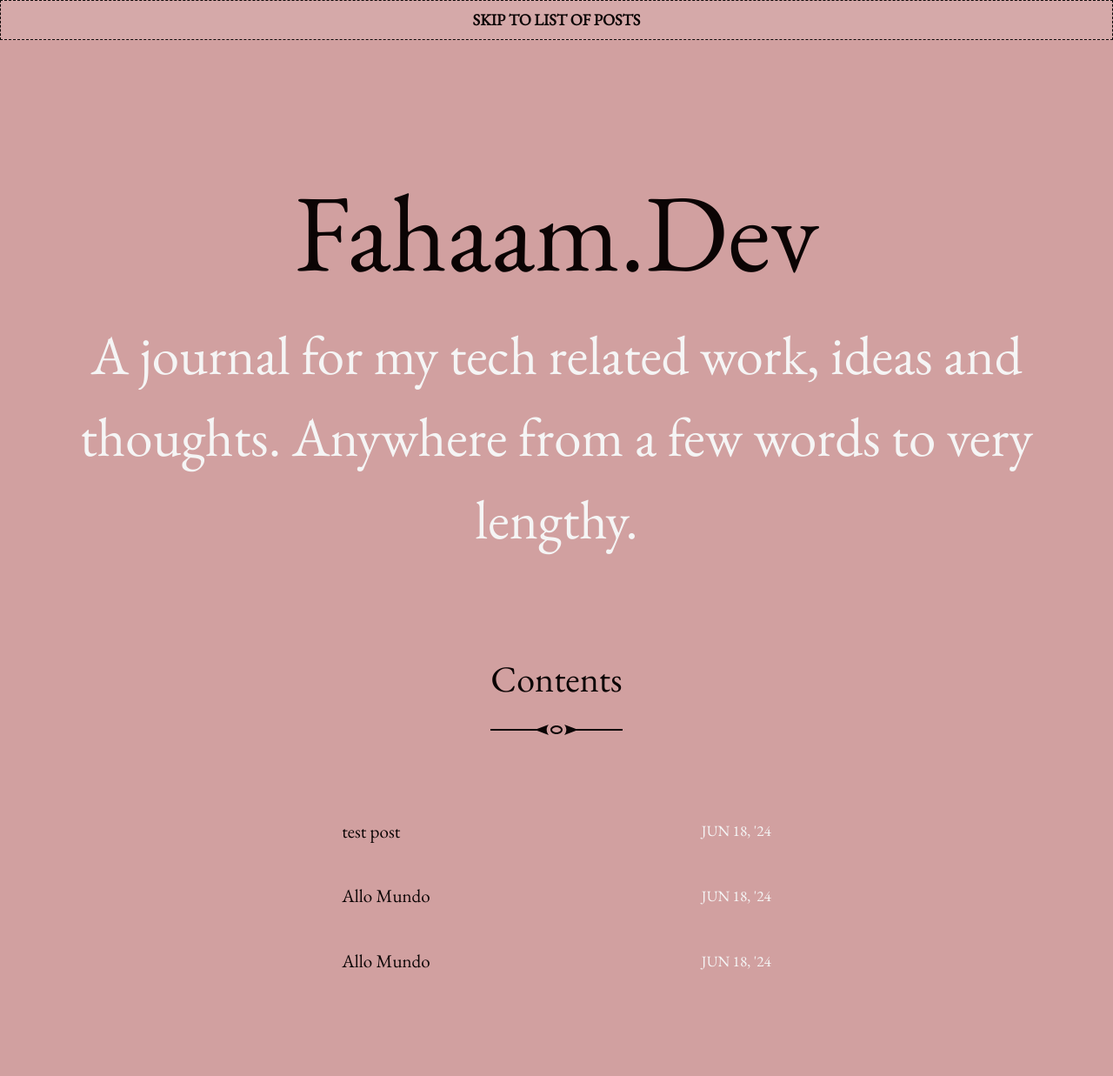
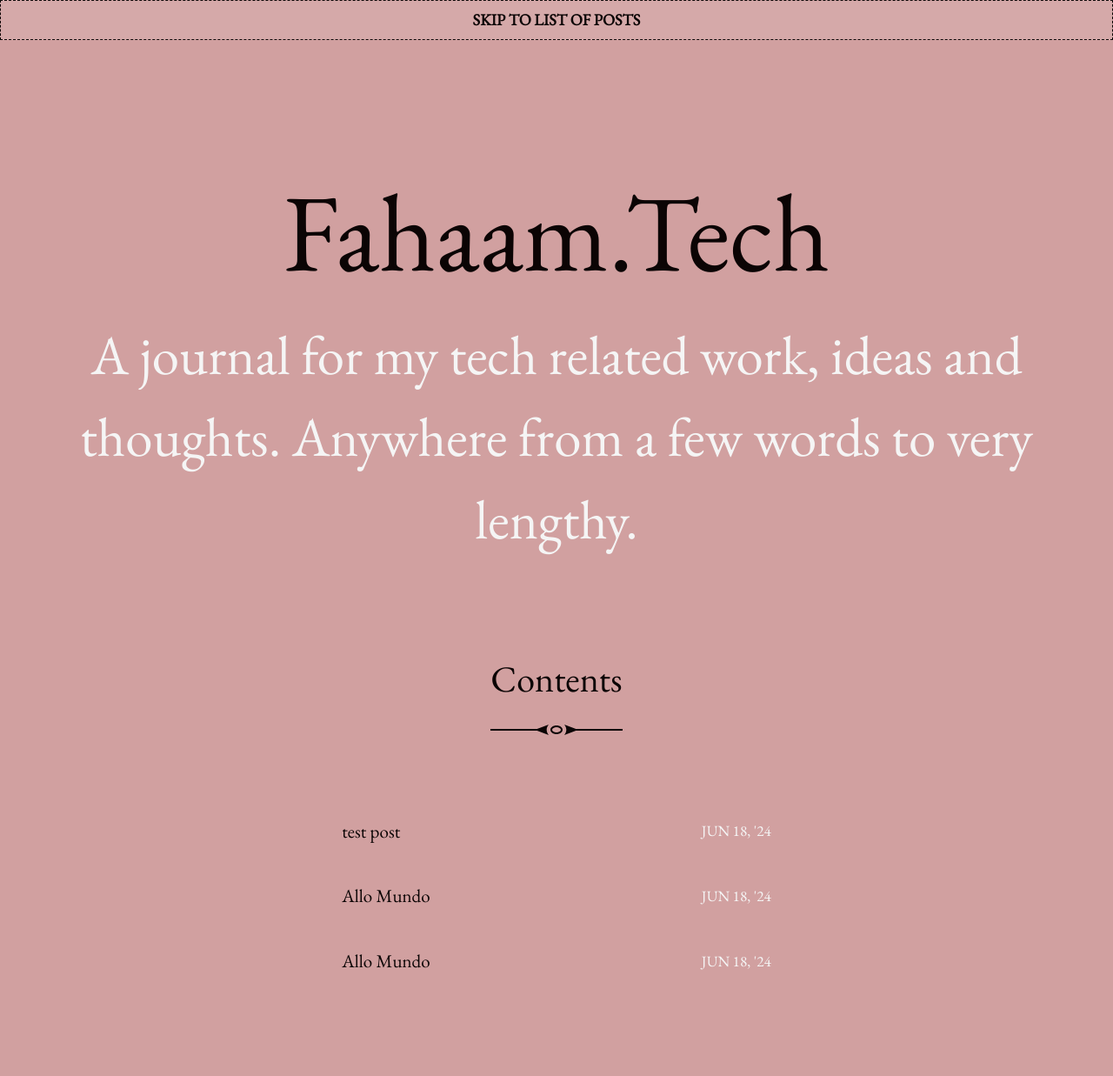
Before and after one commit to fahaamtashfeen/fahaamtashfeen.github.io, a Jekyll site: the page built from index.html, in a window 1280 px wide. Shown: the whole page at 87% size. Built offline with Jekyll 4.4.1, drawn with Linux system fonts in a browser that asks for light colours; the list of posts is cut into pages by our own code.

Commit message:
new post

```diff
--- a/_config.yml
+++ b/_config.yml
@@ -13,7 +13,7 @@
 # you will see them accessed via {{ site.title }}, {{ site.email }}, and so on.
 # You can create any custom variable you would like, and they will be accessible
 # in the templates via {{ site.myvariable }}.
-title: Fahaam.Dev
+title: Fahaam.Tech
 email: temp
 description: >- # this means to ignore newlines until "baseurl:"
   A journal for my tech related work, ideas and thoughts. Anywhere from a few words to very lengthy.
```
